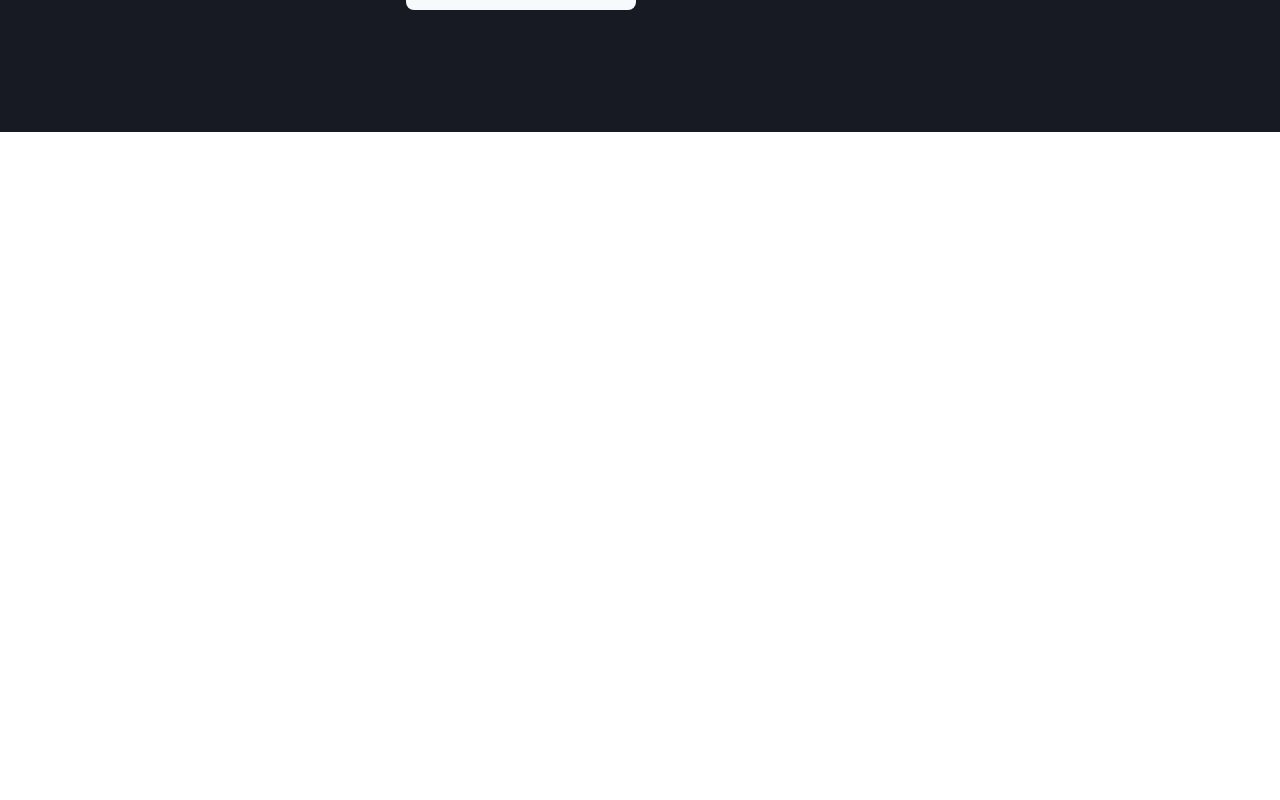
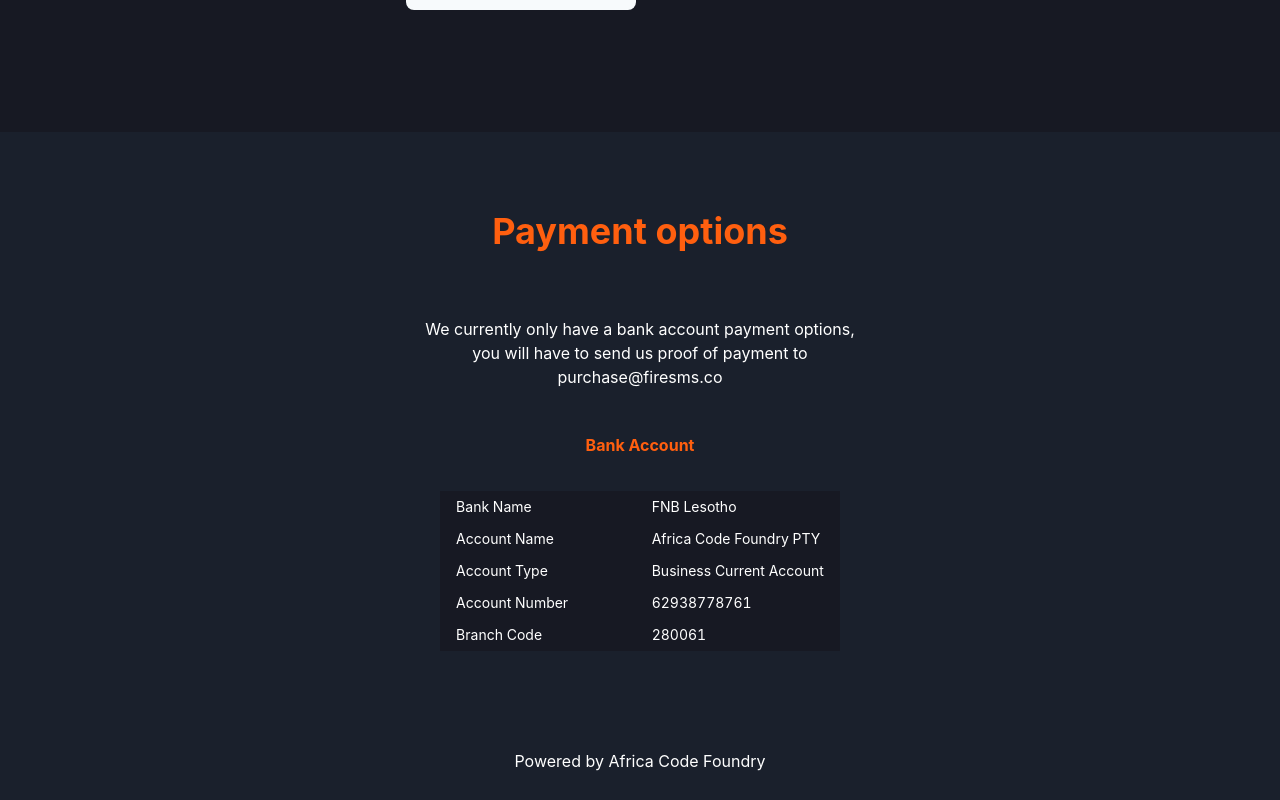
Before and after one commit to africacodeacademy/FireSMS-Frontend, a React (Create React App) app: page / in a window 1280 px wide. Shown: the part 1429-2229 px from the top of the page. Before the commit the page ends 1561 px from the top, so only its background shows below. Built offline with nearby package versions, Linux system fonts and the light colour scheme.

Commit message:
commit Update payments component and footer

```diff
--- /dev/null
+++ b/src/Components/Footer/footer.tsx
@@ -0,0 +1,18 @@
+import { Box, Text } from "@chakra-ui/react";
+
+function Footer() {
+  return (
+    <Box
+      pt={{ base: "8%", md: "2%" }}
+      pb={{ base: "8%", md: "2%" }}
+      borderColor="gray.800"
+      borderTopColor={{ base: "gray.300", md: "gray.800" }}
+      borderWidth="0.5px"
+    >
+      <Text alignItems="center" textAlign="center" color="white">
+        Powered by Africa Code Foundry
+      </Text>
+    </Box>
+  );
+}
+export default Footer;
--- /dev/null
+++ b/src/Components/LandingPageContents/Payments.tsx/payment.tsx
@@ -0,0 +1,37 @@
+import { Box, Stack, Text } from "@chakra-ui/react";
+import AccTable from "./table";
+
+function Payments() {
+  const MyInfor =
+    "We currently only have a bank account payment options, you will have to send us proof of payment to purchase@firesms.co";
+  return (
+    <Stack justify="center" alignItems="center" w="100%">
+      <Text
+        fontSize="4xl"
+        fontWeight="bold"
+        textAlign="center"
+        color="#FF5F0F"
+        pt={{ base: "14%", md: "5%" }}
+        pb={{ base: "8%", md: "4%" }}
+      >
+        Payment options
+      </Text>
+      <Box w={{ base: "90%", md: "35%" }} justifyContent="center">
+        <Text textAlign="center" color="white" pb={{ base: "16%", md: "8%" }}>
+          {MyInfor}
+        </Text>
+      </Box>
+      <Text
+        fontWeight="bold"
+        fontSize="md"
+        textAlign="center"
+        color="#FF5F0F"
+        pb="2%"
+      >
+        Bank Account
+      </Text>
+      <AccTable />
+    </Stack>
+  );
+}
+export default Payments;
--- /dev/null
+++ b/src/Components/LandingPageContents/Payments.tsx/table.tsx
@@ -0,0 +1,41 @@
+import { Table, Tr, Td, TableContainer, Tbody } from "@chakra-ui/react";
+
+function AccTable() {
+  return (
+    <TableContainer pb={{ base: "18%", md: "5%" }} w="-webkit-fit-content">
+      <Table
+        bg="gray.900"
+        color="white"
+        outlineColor="gray.900"
+        variant="unstyled"
+        maxWidth="-webkit-fit-content"
+        justifySelf="center"
+        size="sm"
+      >
+        <Tbody boxSize="9">
+          <Tr>
+            <Td pr={{ base: "0", md: "20" }}>Bank Name</Td>
+            <Td pl="10">FNB Lesotho</Td>
+          </Tr>
+          <Tr>
+            <Td>Account Name</Td>
+            <Td pl="10">Africa Code Foundry PTY</Td>
+          </Tr>
+          <Tr>
+            <Td>Account Type</Td>
+            <Td pl="10">Business Current Account</Td>
+          </Tr>
+          <Tr>
+            <Td>Account Number</Td>
+            <Td pl="10">62938778761</Td>
+          </Tr>
+          <Tr>
+            <Td>Branch Code</Td>
+            <Td pl="10">280061</Td>
+          </Tr>
+        </Tbody>
+      </Table>
+    </TableContainer>
+  );
+}
+export default AccTable;
--- a/src/Components/Layout/Layout.tsx
+++ b/src/Components/Layout/Layout.tsx
@@ -1,4 +1,6 @@
 import { Stack } from "@chakra-ui/react";
+import Footer from "../Footer/footer";
+import Payments from "../LandingPageContents/Payments.tsx/payment";
 import Plans from "../LandingPageContents/PlansComponent/plans";
 import PricesStak from "../LandingPageContents/PricesComponet/pricesStack";
 import SmsPlatForms from "../LandingPageContents/SMSPlarForms/smsPLatforms";
@@ -11,6 +13,8 @@
       <Plans />
       <PricesStak />
       <SmsPlatForms />
+      <Payments />
+      <Footer />
     </Stack>
   );
 }
```
